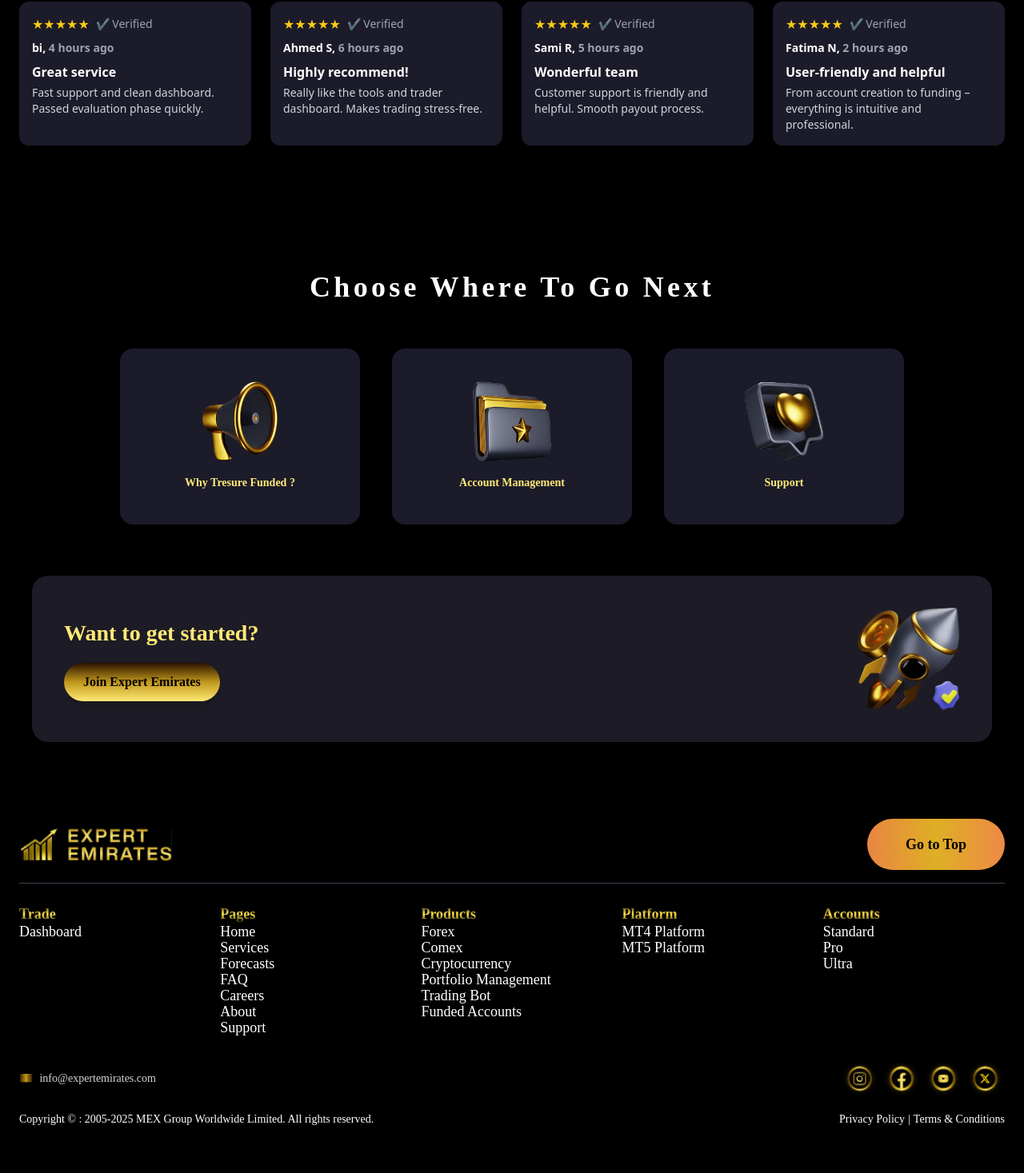
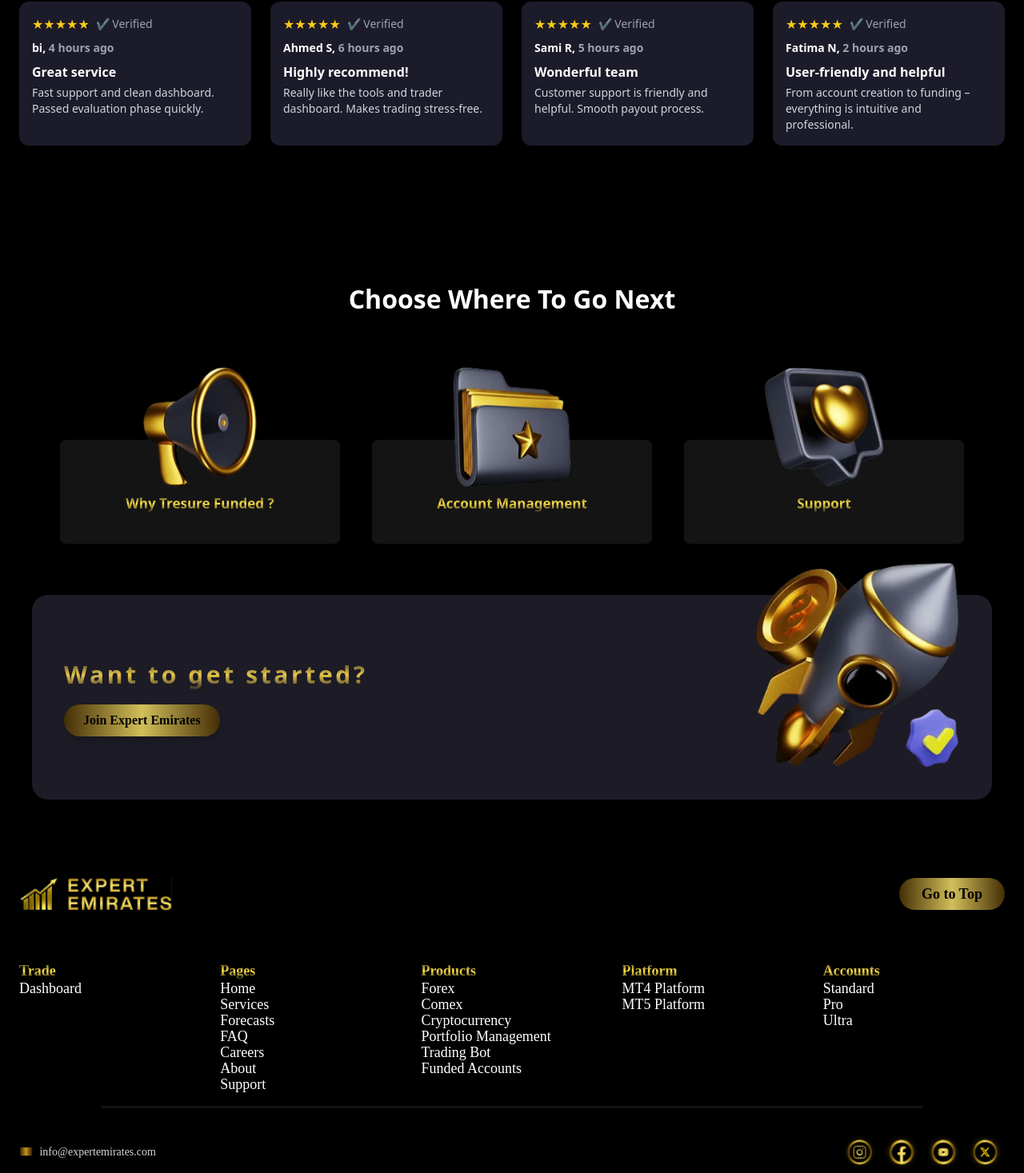
Before and after one commit to anjali123913/Expert_Emirate, a React (Vite) app: page / in a window 1280 px wide. Shown: the part 10279-11746 px from the top of the page at 80% size. Built offline with nearby package versions, Linux system fonts and the light colour scheme.

Commit message:
home page fixing

```diff
--- a/src/components/Footer.jsx
+++ b/src/components/Footer.jsx
@@ -6,17 +6,18 @@
   return (
     <footer className="bg-black text-white px-6 py-10 relative font-poppins text-lg leading-4 font-normal">
       {/* Top Section: Border + Go to Top */}
-      <div className="flex justify-between items-center mb-6 border-b border-gray-700 pb-4">
+      <div className="flex justify-between items-center mb-6  border-gray-700 pb-4">
         <div className="w-48 h-full">
           <img src={logo} alt="logo expert emirates" className="w-full h-full"/>
         </div>
         <a
           href="#top"
-          className="bg-gradient-to-r from-[#e98543] via-[#deaf24] via-50% to-[#ee8a47] text-black rounded-full px-12 py-6 font-bold transition"
+          className="bg-gradient-to-l from-[#452e06] via-[#d1bf5a] via-50% to-[#452e06] text-black rounded-full px-7 py-3 font-bold transition"
         >
           Go to Top
         </a>
       </div>
+<div className="bg-gradient-to-r from-[#070707] via-[#474646] via-50% to-[#1f1e1e] w-5/6 mx-auto my-5 h-[0.5px] rounded-l-full rounded-r-full"/>
 
       {/* Grid Section */}
       <div className="max-w-7xl mx-auto grid grid-cols-2 md:grid-cols-5   gap-6">
@@ -67,8 +68,9 @@
         ))}
       </div>
 
+<div className=" bg-[#2a2929] w-5/6 mx-auto mt-5 h-[0.5px] rounded-l-full rounded-r-full"/>
       {/* Bottom Section: Email left + Social icons right */}
-      <div className="flex justify-between items-center mt-8">
+      <div className="flex justify-between items-center mt-8 ">
         <div className="text-sm font-medium flex items-center gap-2">
           <span className="text-transparent bg-clip-text bg-gradient-to-r from-[#281000] via-[#C0971C] via-50% to-[#281000]">
             📧
--- a/src/homepage/FeatureSection.jsx
+++ b/src/homepage/FeatureSection.jsx
@@ -7,54 +7,72 @@
 const features = [
   {
     title: "Why Tresure Funded ?",
-    icon: megaphone
+    icon: megaphone,
   },
   {
     title: "Account Management",
-    icon: folder
+    icon: folder,
   },
   {
     title: "Support",
-    icon: heartBox
-  }
+    icon: heartBox,
+  },
 ];
 
 export default function FeatureSection() {
   return (
     <div className="bg-black px-4 md:px-8 lg:px-10 py-14 font-[Poppins] max-w-[1300px] mx-auto">
       {/* Heading */}
-      <h2 className="text-[28px] sm:text-[32px] md:text-[36px] font-semibold leading-[42px] tracking-[0.12em] text-center text-white mb-14">
+      <h2 className="text-white text-center align-middle font-bold text-[32px] leading-[100%] tracking-[0em] font-sans my-5">
         Choose Where To Go Next
       </h2>
 
       {/* Cards */}
-      <div className="flex flex-col md:flex-row justify-center items-center md:items-stretch gap-10 flex-wrap">
+     <div className=" flex flex-col md:flex-row justify-center items-center md:items-stretch gap-10 flex-wrap mt-20">
   {features.map((item, index) => (
     <div
       key={index}
-            className="bg-[#1C1B2A] w-full sm:w-[300px] h-[220px] rounded-[16px] flex flex-col justify-center items-center text-center transition-transform duration-300 hover:-translate-y-2"
+      className="relative group w-full sm:w-[350px] h-[130px] rounded-2xl transition-transform duration-300 hover:-translate-y-2 hover:shadow-2xl  group mt-20"
     >
+      {/* Gradient BG on hover */}
+      <div className="  h-full flex flex-col rounded-lg justify-center group-hover:rounded-lg items-center text-center bg-[#141414] text-white group-hover:bg-gradient-to-b group-hover:from-[#e4a020] group-hover:via-yellow-300 group-hover:to-[#e4a020] transition-all duration-300">
+
+        {/* Icon */}
+        <div className="relative z-50 mb-2 -mt-32 group-hover:-mt-36 transition-transform duration-300 group-hover:-translate-y-2">
           <img
             src={item.icon}
             alt={item.title}
-              className="h-[100px] mb-4 transition-transform duration-300 hover:-translate-y-2"
+            className="h-[150px] w-auto"
           />
-            <p className="text-[#FFE976] text-[14px] font-semibold px-4">{item.title}</p>
+        </div>
+
+        {/* Title Text */}
+        <p className="text-[17px] font-bold font-sans px-4 text-transparent bg-gradient-to-t from-transparent via-yellow-300 to-transparent bg-clip-text transition-all duration-300 group-hover:bg-none group-hover:text-black">
+          {item.title}
+        </p>
+      </div>
     </div>
   ))}
 </div>
 
+
       {/* CTA Section */}
       <div className="mt-16 bg-[#1D1B25] rounded-[20px] flex flex-col md:flex-row items-center justify-between px-6 md:px-10 py-10 gap-8">
         <div className="text-center md:text-left">
-          <p className="text-[22px] sm:text-[26px] md:text-[28px] font-semibold text-[#FFE976] mb-4">
+          <p className=" bg-gradient-to-t from-transparent via-[#e7c74b] to-transparent bg-clip-text text-transparent  mb-4 text-center font-bold text-[30px] leading-[42px] tracking-[0.12em] font-sans">
             Want to get started?
           </p>
-          <button className="bg-gradient-to-b from-[#281000] via-[#C0971C] to-[#FFE976] text-black font-semibold px-6 py-3 rounded-full shadow-lg hover:scale-105 transition">
+          <button className="bg-gradient-to-l from-[#452e06] via-[#d1bf5a] via-50% to-[#452e06] text-black font-semibold px-6 py-2 rounded-full shadow-lg hover:scale-105 transition">
             Join Expert Emirates
           </button>
         </div>
-        <img src={rocket} alt="rocket" className="h-28 sm:h-32" />
+        <div className="relative -mt-20 h-64 z-50">
+          <img
+            src={rocket}
+            alt="rocket image "
+            className=" w-full h-full sm:h-full"
+          />
+        </div>
       </div>
     </div>
   );
--- a/src/homepage/ImageGallery.jsx
+++ b/src/homepage/ImageGallery.jsx
@@ -1,13 +1,15 @@
-import { useState } from 'react';
-import user1 from '../assets/imageGallery/user1.png'
-import user2 from '../assets/imageGallery/user2.jpg'
-import user3 from '../assets/imageGallery/user3.jpg'
-import user4 from '../assets/imageGallery/user4.jpg'
-import user5 from '../assets/imageGallery/user5.jpg'
-import user6 from '../assets/imageGallery/user6.jpg'
-import user7 from '../assets/imageGallery/user7.jpg'
+import { useState } from "react";
+import user1 from "../assets/imageGallery/user1.png";
+import user2 from "../assets/imageGallery/user2.jpg";
+import user3 from "../assets/imageGallery/user3.jpg";
+import user4 from "../assets/imageGallery/user4.jpg";
+import user5 from "../assets/imageGallery/user5.jpg";
+import user6 from "../assets/imageGallery/user6.jpg";
+import user7 from "../assets/imageGallery/user7.jpg";
+import user8 from "../assets/imageGallery/user8.jpg";
+import user9 from "../assets/imageGallery/user9.jpg";
 
-const images = [user1, user2, user3, user4, user5, user6, user7];
+const images = [user1, user2, user3, user4, user5, user6, user7, user8, user9];
 
 const ImageGallery = () => {
   const [activeIndex, setActiveIndex] = useState(null);
@@ -17,8 +19,8 @@
   };
 
   return (
-    <div className="relative bg-black py-10">
-      <div className="flex overflow-x-auto space-x-4 px-4">
+    <div className="relative bg-black py-10 flex items-center justify-center mx-auto">
+      <div className="flex  overflow-x-auto space-x-4 px-4 ">
         {images.map((src, idx) => (
           <img
             key={idx}
@@ -26,7 +28,7 @@
             alt={`Gallery ${idx}`}
             onClick={() => handleClick(idx)}
             className={`cursor-pointer object-cover rounded-3xl transition-all duration-300
-              ${activeIndex === idx ? 'h-96 w-96' : 'h-96 w-28'}
+              ${activeIndex === idx ? "h-96 w-96" : "h-96 w-28"}
             `}
           />
         ))}
```
Also changed, not shown: src/assets/imageGallery/user8.jpg (added), src/assets/imageGallery/user9.jpg (added). Lines whose indentation alone changed are shown as unchanged.
